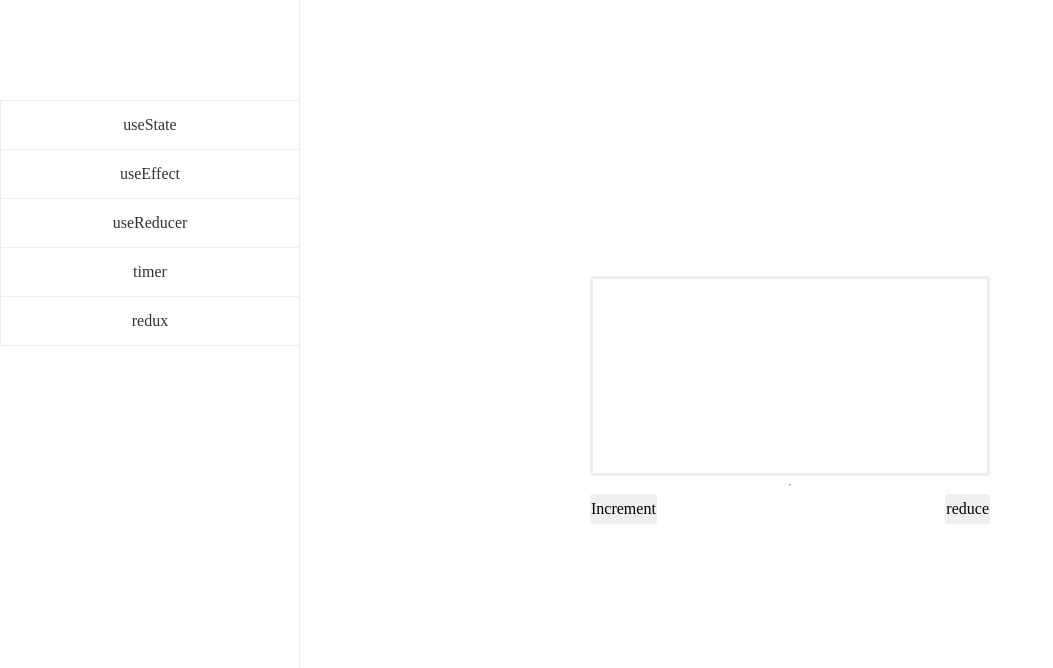
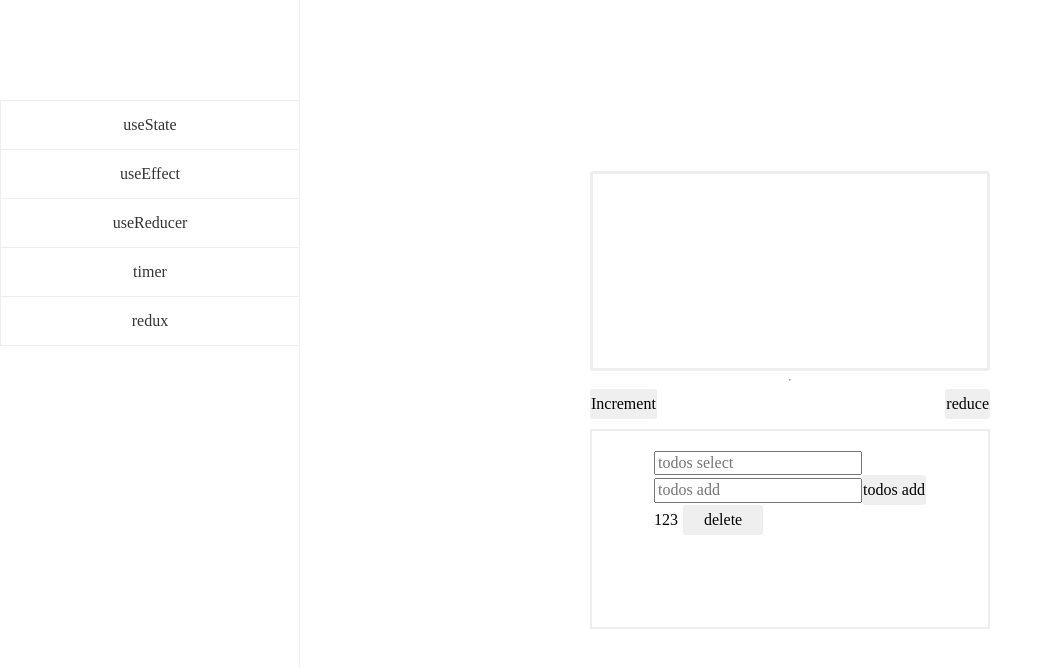
Before and after one commit to promonkeyli/react-study, a React (Vite) app: page /use-reducer in a window 1280 px wide. Shown: the top 668 px of the page, without its empty margins (0-1053 px from the left). Built offline with nearby package versions, Linux system fonts and the light colour scheme.

Commit message:
useReducer todos list add

```diff
--- a/src/page/UseReducer.tsx
+++ b/src/page/UseReducer.tsx
@@ -1,4 +1,4 @@
-import {useReducer} from "react";
+import {ChangeEvent, useReducer, useState} from "react";
 import ViewBox from "../component/ViewBox";
 
 enum ComputeTypeEnum {
@@ -11,6 +11,29 @@ type CounterState = {
 type CounterAction = {
     type: ComputeTypeEnum ,
     payload?: any // payload此处主要用于缓存初始值，reset可以恢复初始值
+}
+
+// todo list component
+
+type TodosType = {
+    id?: number,
+    value?: string,
+}
+enum TodoEnum {
+    ADD = 'add',
+    DEL = 'del',
+    UPDATE = 'update',
+    SELECT = 'select'
+}
+type TodoActionType = {
+    type: TodoEnum,
+    payload: TodosType
+}
+interface TodosItem {
+    id: number;
+    value?: string;
+    handleDelete: (id: number) => void;
+    handleValueChange: (v: TodosType) => void;
 }
 /**
  * useReducer：
@@ -43,7 +66,6 @@ function UseReducer() {
     // useReducer state更改函数组件会重新渲染，此处初始话的值写在内部外部都可以
     // initial只会执行一次，但最好还是提出组件外部，对性能会有所提升
     const [state, dispatch] = useReducer(counterReducer, initVal, init);
-    console.log('re-render');
     return (
         <>
             <ViewBox value={state.count}/>
@@ -52,7 +74,107 @@ function UseReducer() {
                 <button onClick={() =>dispatch({type: ComputeTypeEnum.Add})}>Increment</button>
                 <button onClick={() =>dispatch({type: ComputeTypeEnum.Sub})}>reduce</button>
             </div>
+        {/*todolist-useReducer 实现*/}
+            <div style={{ height: '200px', border: '2px solid #eee', marginTop: '10px' , paddingTop: '20px'}}>
+                <Todos/>
+            </div>
         </>
     )
 }
+function todosReducer(state: Array<TodosType>, action: TodoActionType): any {
+    const { type, payload } = action;
+    switch (type){
+        case TodoEnum.ADD:
+            const newArr = state.map(i => i);
+            newArr.push({id: state.length + 1, value: payload.value});
+            return newArr;
+        case TodoEnum.DEL:
+            return state.filter(i => (i.id !== payload.id))
+        case TodoEnum.UPDATE:
+            const target = state.findIndex(i => i.id === payload.id);
+            if (target !== -1){
+                state[target].value = payload.value;
+            }
+            return state;
+        case TodoEnum.SELECT:
+            const { value } = payload;
+            return !!value ? state.filter(i => i.value === value) : state;
+        default:
+           return state;
+    }
+}
+const initialState = [{id: 1, value: '123'}]
+function Todos() {
+    const [todosState, dispatch] = useReducer(todosReducer, initialState);
+    const [addState, setAddState] = useState<string>('');
+
+    const handleSelect = (e: ChangeEvent<HTMLInputElement>) => {
+        const { value } = e.target
+       dispatch({type: TodoEnum.SELECT, payload: {value}})
+    }
+    const handleAdd = () => {
+        dispatch({type: TodoEnum.ADD, payload: {value: addState}})
+    }
+    const handleDelete = (id: number) => {
+       dispatch({type: TodoEnum.DEL, payload: {id}})
+    }
+    const handleUpdate = (e: any) => {
+        dispatch({type: TodoEnum.UPDATE, payload: e})
+    }
+    const valueChange = (e: ChangeEvent<HTMLInputElement>) => {
+        setAddState(e.target.value);
+    }
+    return (
+        <div style={{display: "grid", justifyContent: 'center'}}>
+           <div>
+               <input type="text" onBlur={handleSelect} placeholder='todos select'/>
+           </div>
+            <div>
+                <input type="text" onInput={valueChange} placeholder='todos add'/>
+                <button onClick={handleAdd}>todos add</button>
+            </div>
+            <div>
+                {
+                    todosState.map((item: TodosType) =>
+                        <TodoItem key={item.id} value={item.value} id={item.id as number} handleDelete={handleDelete} handleValueChange={handleUpdate}/>
+                    )
+                }
+            </div>
+
+        </div>
+    )
+}
+function TodoItem(props: TodosItem) {
+    const { id, value, handleValueChange, handleDelete } = props;
+    const [editState, setEditState] = useState(false);
+    const handleItemChange = (e: ChangeEvent<HTMLInputElement>) => {
+        const {value} = e.target;
+        handleValueChange({value, id});
+        setEditState(false);
+    }
+    return (
+        <div>
+            {!editState &&  <span onDoubleClick={() => setEditState(true)}>{value}</span> }
+            { editState &&  <span><input type="text" defaultValue={value} onBlur={handleItemChange}/></span> }
+            <span style={{marginLeft: '5px'}}><button style={{width: '80px'}} onClick={(e) => handleDelete(id)}>delete</button></span>
+        </div>
+    )
+}
+
+
+
+
+
+
+
+
+
+
+
+
+
+
+
+
+
 export default UseReducer;
```
